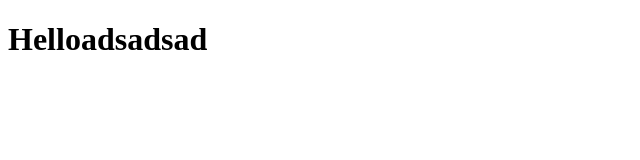
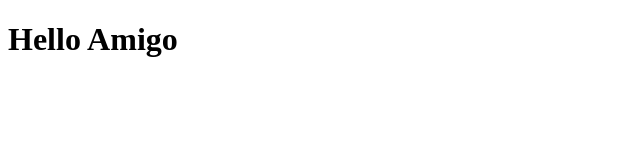
Before and after one commit to Shelkov90/test_project, a plain HTML site: page index.html in a window 1280 px wide. Shown: the whole page, without its empty margins (0-640 px from the left). Drawn offline with Linux system fonts and the light colour scheme.

Commit message:
Update index.html

```diff
--- a/index.html
+++ b/index.html
@@ -6,6 +6,6 @@
 	<title>Document</title>
 </head>
 <body>
-	<h1>Helloadsadsad</h1>
+	<h1>Hello Amigo</h1>
 </body>
 </html>
```
